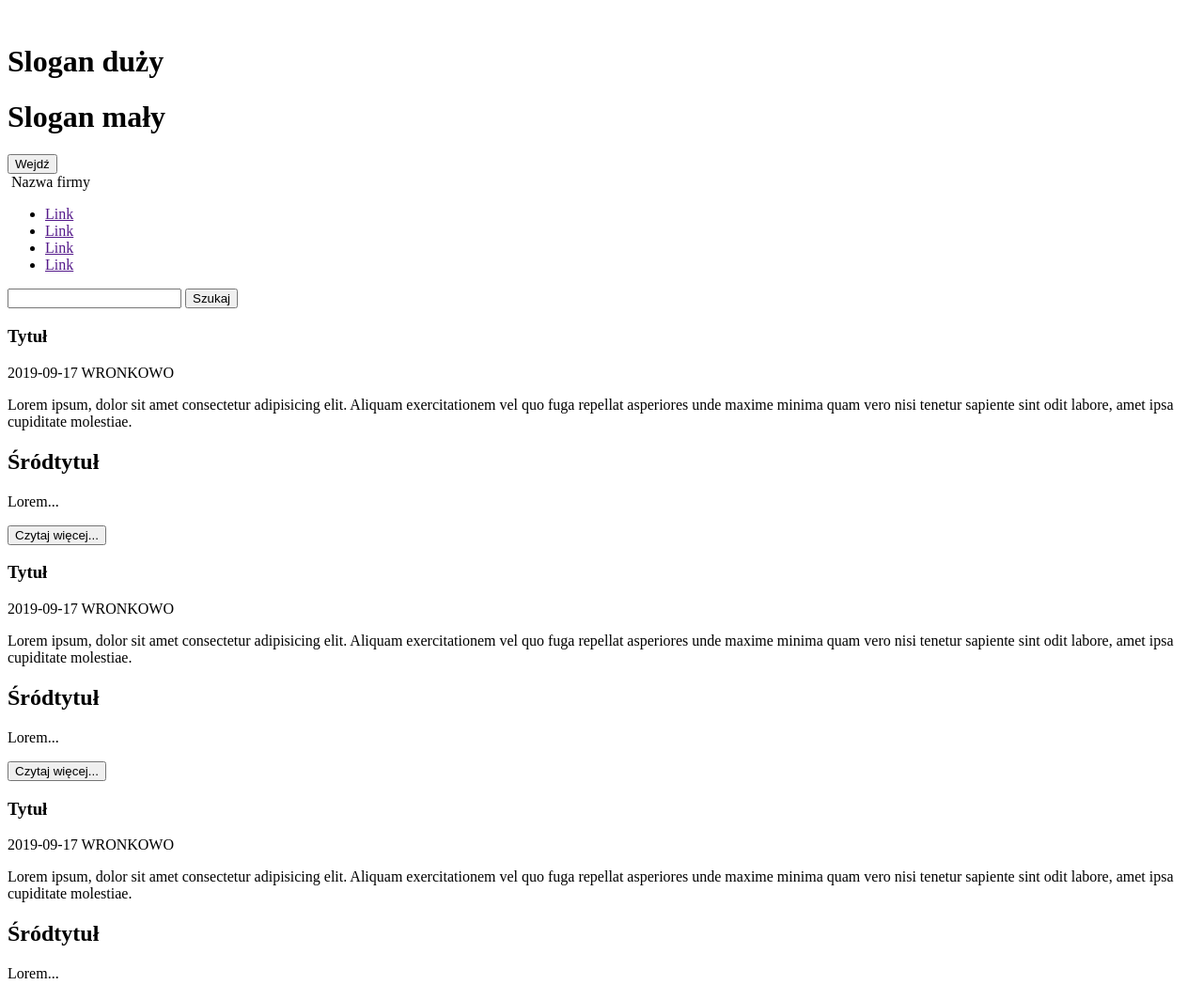
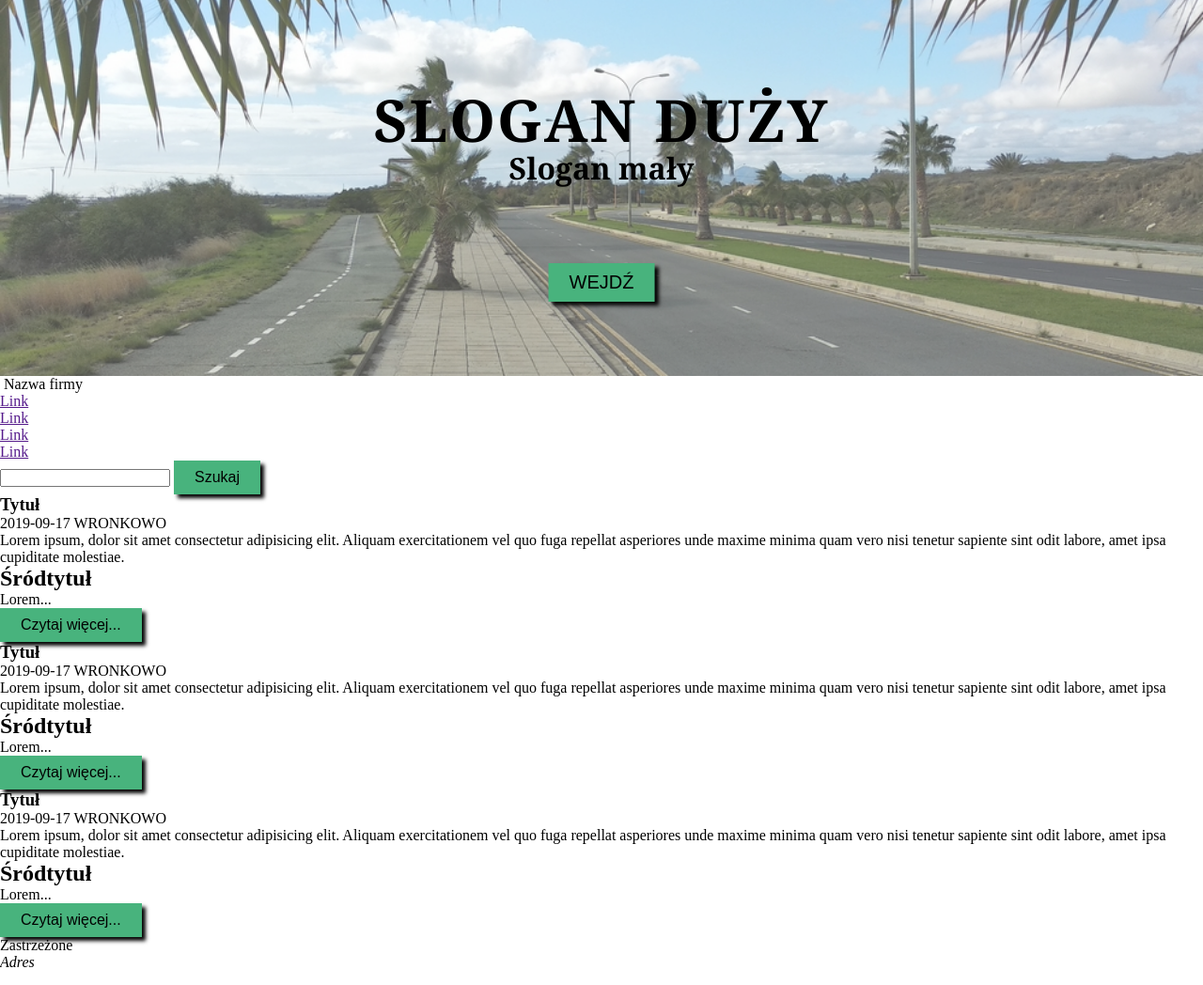
Before and after one commit to wronkowa/bem-samuraj, a plain HTML site: page index.html in a window 1280 px wide. Shown: the top 1048 px of the page at 94% size. Drawn offline with Linux system fonts and the light colour scheme.

Commit message:
add file readme.md and style.css, add style to banner section

```diff
--- a/index.html
+++ b/index.html
@@ -6,11 +6,12 @@
   <meta name="viewport" content="width=device-width, initial-scale=1.0">
   <meta http-equiv="X-UA-Compatible" content="ie=edge">
   <title>Zadanie z BEM - Samuraj programowania</title>
+  <link rel="stylesheet" href="style.css">
 </head>
 
 <body class="page">
   <header class="banner page__header">
-    <img src="" alt="" class="banner__image">
+    <img src="images/bg-image.jpg" alt="background image road" class="banner__image">
     <h1 class="banner__title banner__title--large">Slogan duży</h1>
     <h1 class="banner__title banner__title--medium">Slogan mały</h1>
     <button class="button button--large banner__btn">Wejdź</button>
--- /dev/null
+++ b/style.css
@@ -0,0 +1,65 @@
+*{
+  margin: 0;
+  padding: 0;
+  box-sizing: border-box;
+}
+
+.page{
+
+}
+.banner{
+  height: 400px;
+  width: 100%;
+  position: relative;
+  text-align: center;
+}
+.banner__image{
+  position: absolute;
+  top: 0;
+  left: 0;
+  height: 100%;
+  width: 100%;
+  opacity: 0.7;
+  object-fit: cover;
+  z-index: -1;
+}
+
+.banner__title{
+  font-family: Cambria, Cochin, Georgia, Times, 'Times New Roman', serif;
+  font-size: 32px;
+  margin: 5px 0;
+  position: absolute;
+  left: 50%;
+  transform: translateX(-50%);
+}
+.banner__title--large{
+  top: 20%;
+  text-transform: uppercase;
+  font-size: 62px;
+  letter-spacing: 2px;
+}
+
+.banner__title--medium{
+  top: 38%;
+}
+
+.button{
+  border: 2px solid transparent;
+  padding: 7px 20px;
+  background: rgb(72, 179, 125);
+  font-size: 16px;
+  box-shadow: 4px 4px 4px rgb(5, 5, 5);
+  cursor: pointer;
+}
+
+.banner__btn{
+  position: absolute;
+  top: 70%;
+  left: 50%;
+  transform: translateX(-50%);
+}
+
+.button--large{
+font-size: 20px;
+text-transform: uppercase;
+}
```
Also changed, not shown: images/bg-image.jpg (added), 1 other file.
